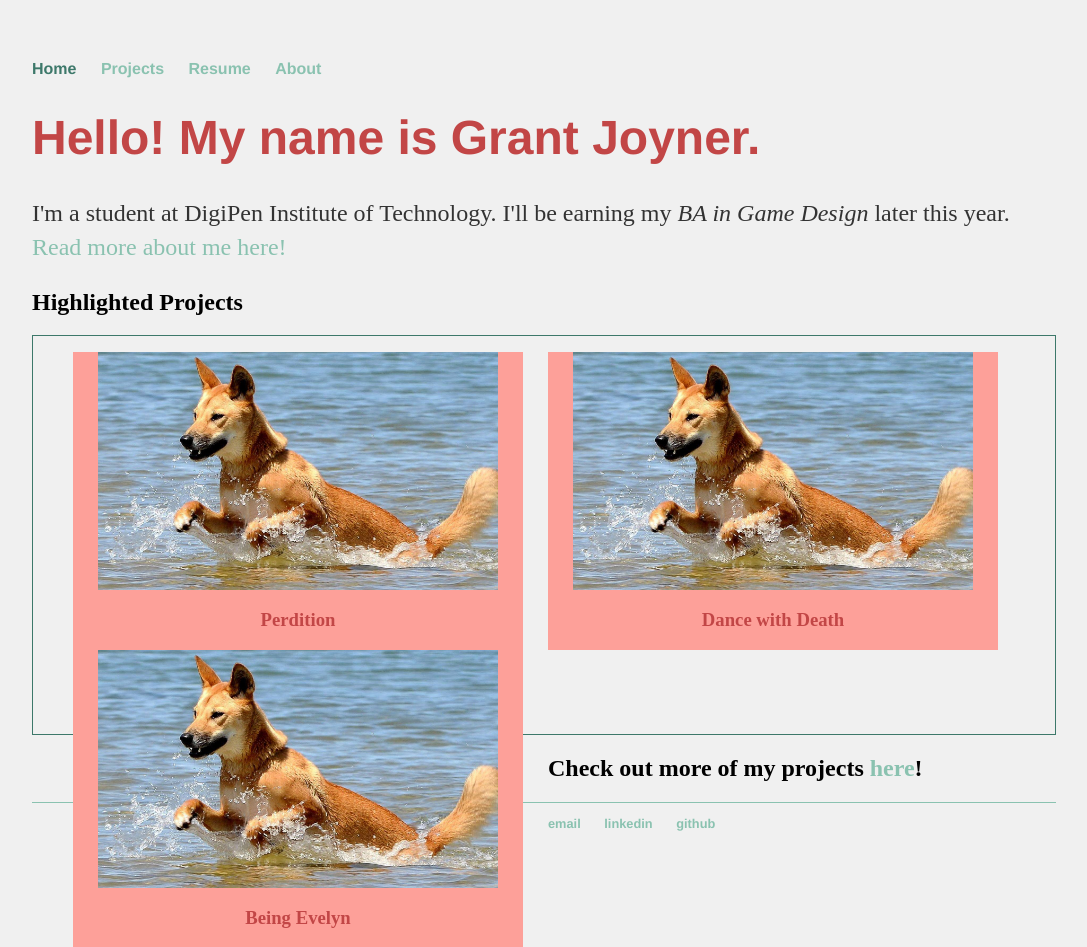
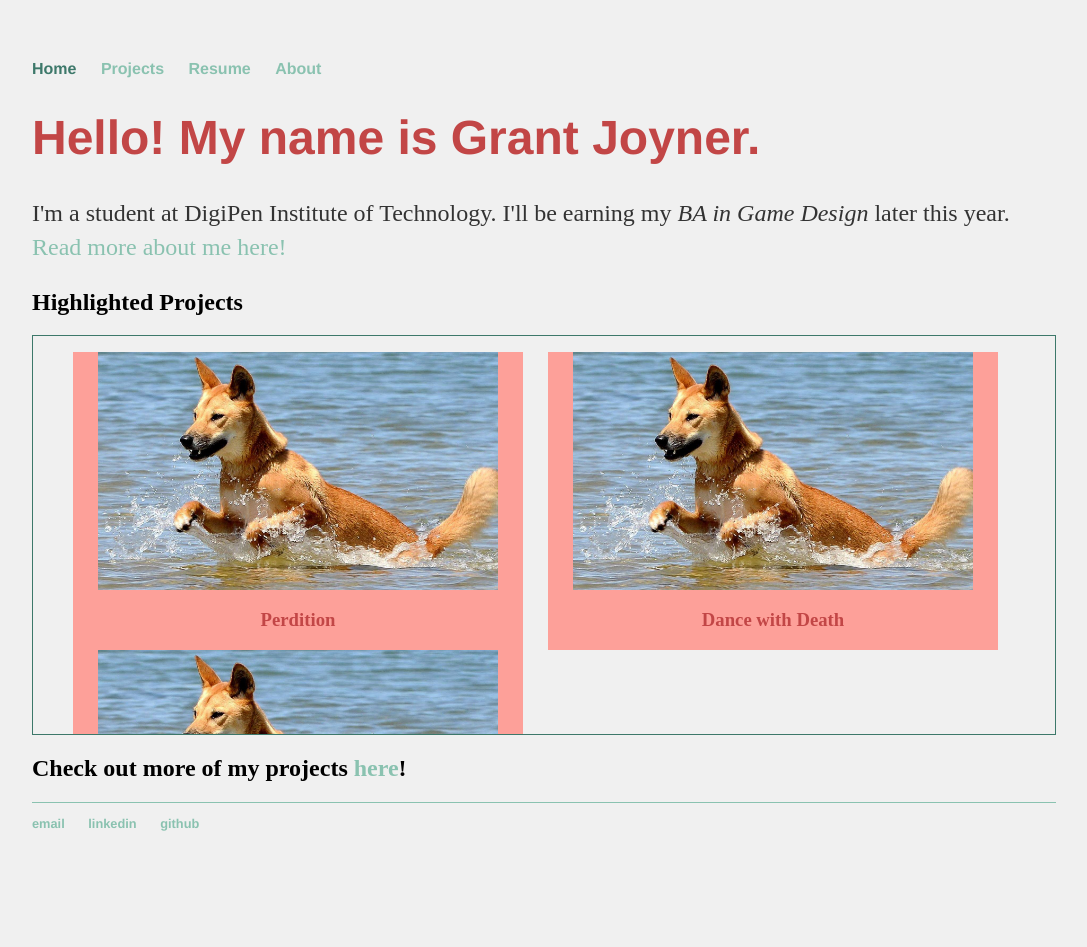
Before and after one commit to digigrant/digigrant.github.io, a Jekyll site: the page built from index.html, in a window 1280 px wide. Shown: the whole page, without its empty margins (96-1183 px from the left). Built offline with Jekyll 4.4.1, drawn with Linux system fonts in a browser that asks for light colours; after the commit the page ends 900 px from its top, so only the background shows below that.

Commit message:
Update main.scss

```diff
--- a/_sass/main.scss
+++ b/_sass/main.scss
@@ -76,10 +76,12 @@ ul.specs
 {
     height: 400px;
     border: 1px solid $color4;
+    overflow: auto;
 
     ul
     {
         list-style-type: none;
+        overflow: auto;
 
         .col
         {
```
